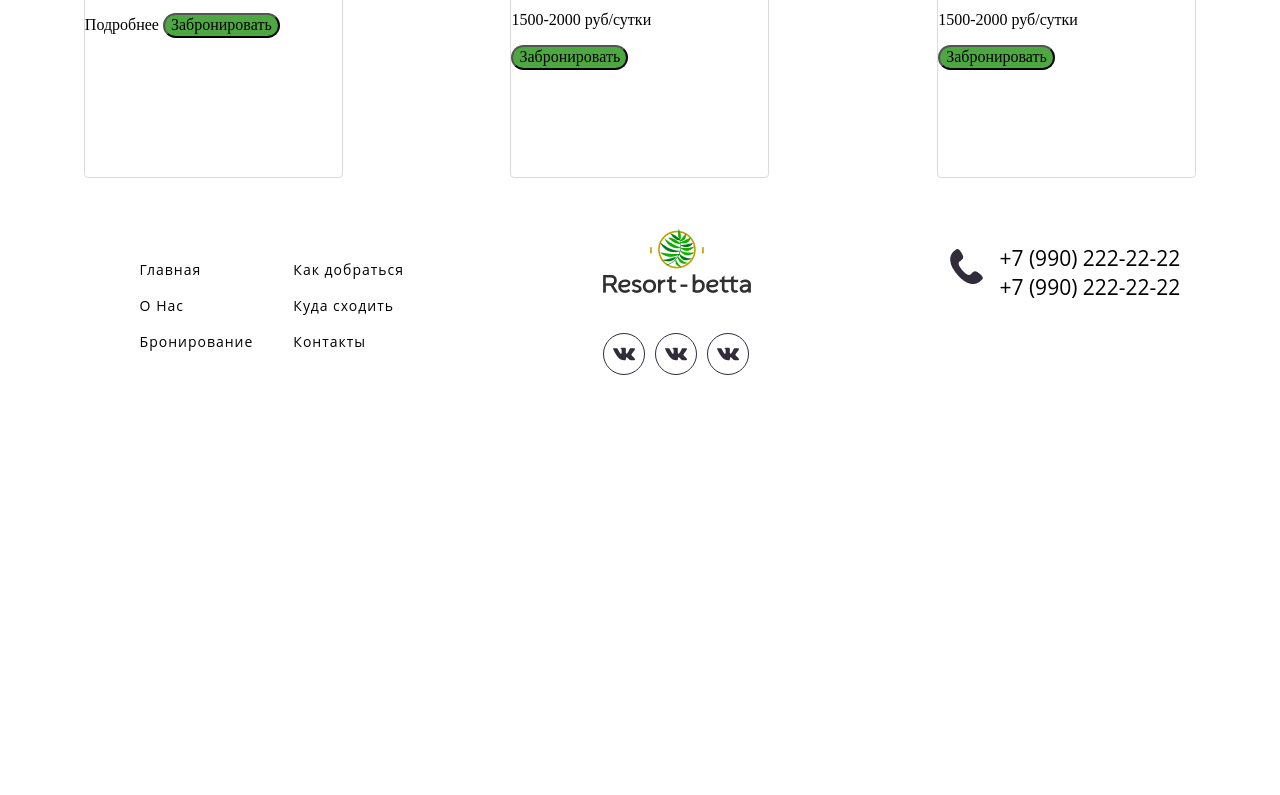
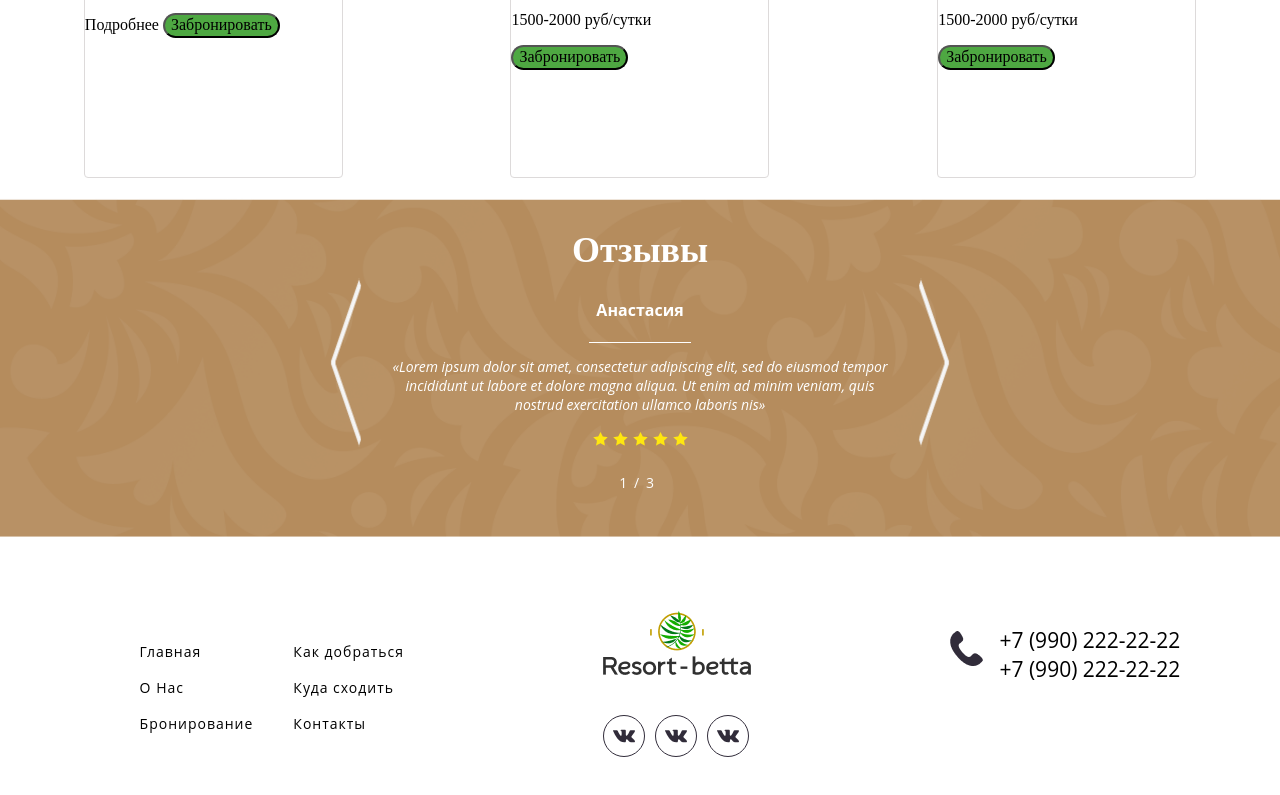
Before and after one commit to NSobol/travel, a plain HTML site: page index.html in a window 1280 px wide. Shown: the part 2076-2871 px from the top of the page. Before the commit the page ends 2499 px from the top, so only its background shows below. Drawn offline with Linux system fonts and the light colour scheme; a web font is replaced by a local one.

Commit message:
Добавлен блок

```diff
--- a/css/style.css
+++ b/css/style.css
@@ -185,6 +185,76 @@ nav {
   border-radius: 22.5px;
 }
 
+.reviews {
+  background-image: url('../images/reviews.png');
+  display: flex;
+  flex-direction: column;
+  padding-top: 45px;
+  padding-bottom: 37px;
+  height: 300px;
+  background-repeat: no-repeat;
+  background-size: cover;
+  background-position: center center;
+  align-items: center;
+}
+
+.reviews-title {
+  font-family: 'Spectral';
+  font-style: normal;
+  font-weight: 700;
+  font-size: 36px;
+  line-height: 55px;
+  text-align: center;
+  color: #ffffff;
+  margin: 0;
+}
+
+.reviews-content {
+  display: flex;
+  width: 620px;
+}
+
+.reviews-content-block {
+  display: flex;
+  flex-direction: column;
+  justify-content: center;
+  align-items: center;
+}
+
+.reviews-content-block h4 {
+  font-family: 'Open Sans';
+  font-style: normal;
+  font-weight: 700;
+  font-size: 16px;
+  line-height: 22px;
+  text-align: center;
+  color: #ffffff;
+}
+
+.reviews-content-block-text {
+  font-family: 'Open Sans';
+  font-style: italic;
+  font-weight: 400;
+  font-size: 14px;
+  line-height: 19px;
+  text-align: center;
+
+  color: #ffffff;
+  margin-bottom: 18px;
+}
+
+.reviews-footer {
+  font-family: 'Open Sans';
+  font-style: normal;
+  font-weight: 400;
+  font-size: 14px;
+  line-height: 19px;
+  text-align: center;
+  letter-spacing: 6.8px;
+  color: #ffffff;
+  margin-top: 26px;
+}
+
 .footer {
   display: flex;
   flex-direction: row;
--- a/index.html
+++ b/index.html
@@ -92,6 +92,25 @@
 		</div>
 	</section>
 
+	<section class="reviews">
+		<h3 class="reviews-title">Отзывы</h3>
+		<div class="reviews-content">
+			<img src="./images/arrow_l.png" alt="Стрелка предыдущее">
+			<div class="reviews-content-block">
+				<h4>Анастасия</h4>
+				<img src="./images/line.png" alt="Подчеркивание">
+				<p class="reviews-content-block-text">
+					«Lorem ipsum dolor sit amet, consectetur adipiscing elit, sed do eiusmod tempor incididunt ut labore
+					et dolore magna
+					aliqua. Ut enim ad minim veniam, quis nostrud exercitation ullamco laboris nis»
+				</p>
+				<img src="./images/stars.png" alt="Звезды">
+			</div>
+			<img src="./images/arrow_r.png" alt="Стрелка следующее">
+		</div>
+		<p class="reviews-footer">1/3</p>
+	</section>
+
 	<!-- Конец блока "Основной контент" -->
 
 	<!-- Блок "Подвал" -->
```
Also changed, not shown: images/line.png (added), images/reviews.png (added).
